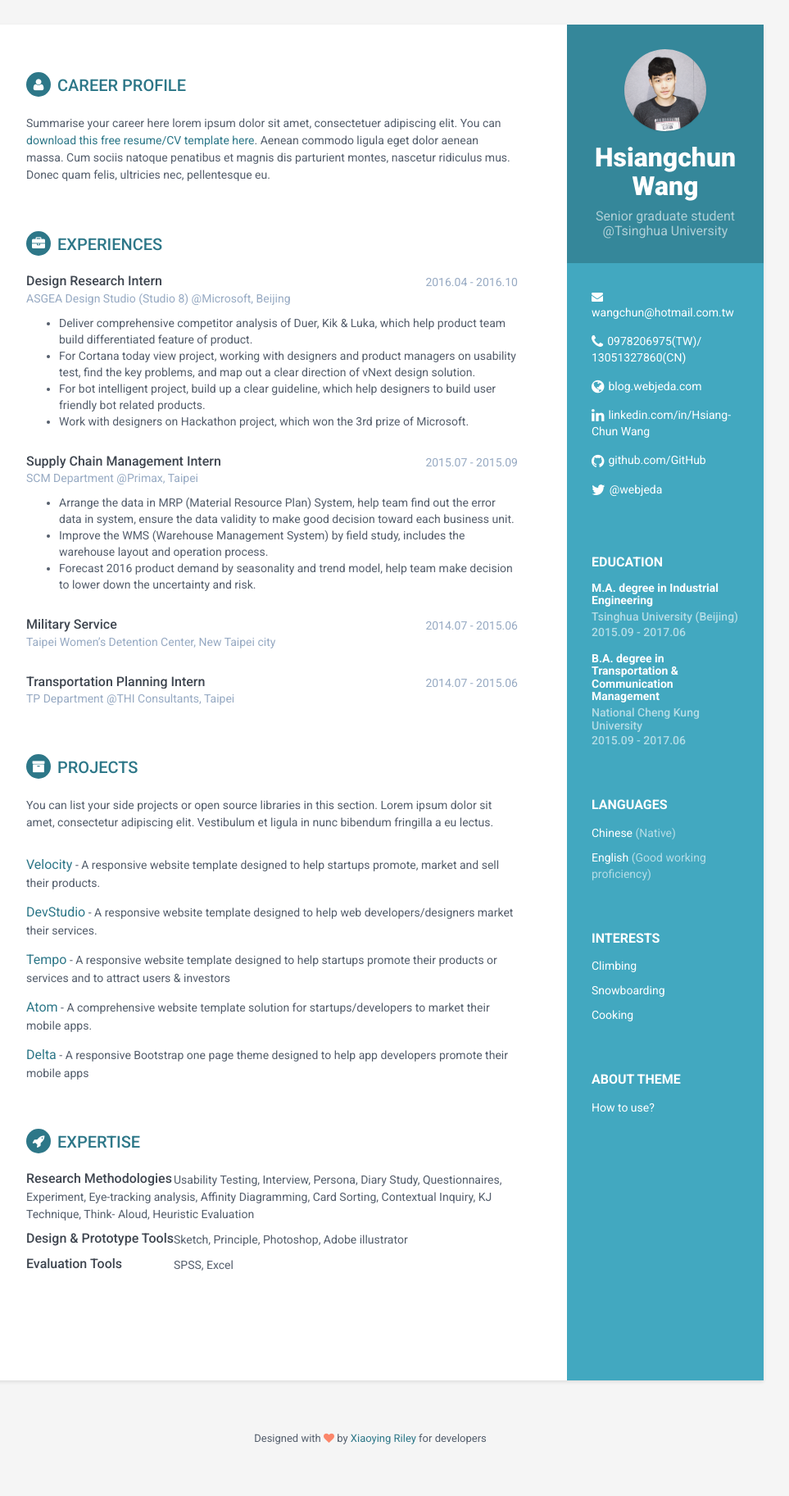
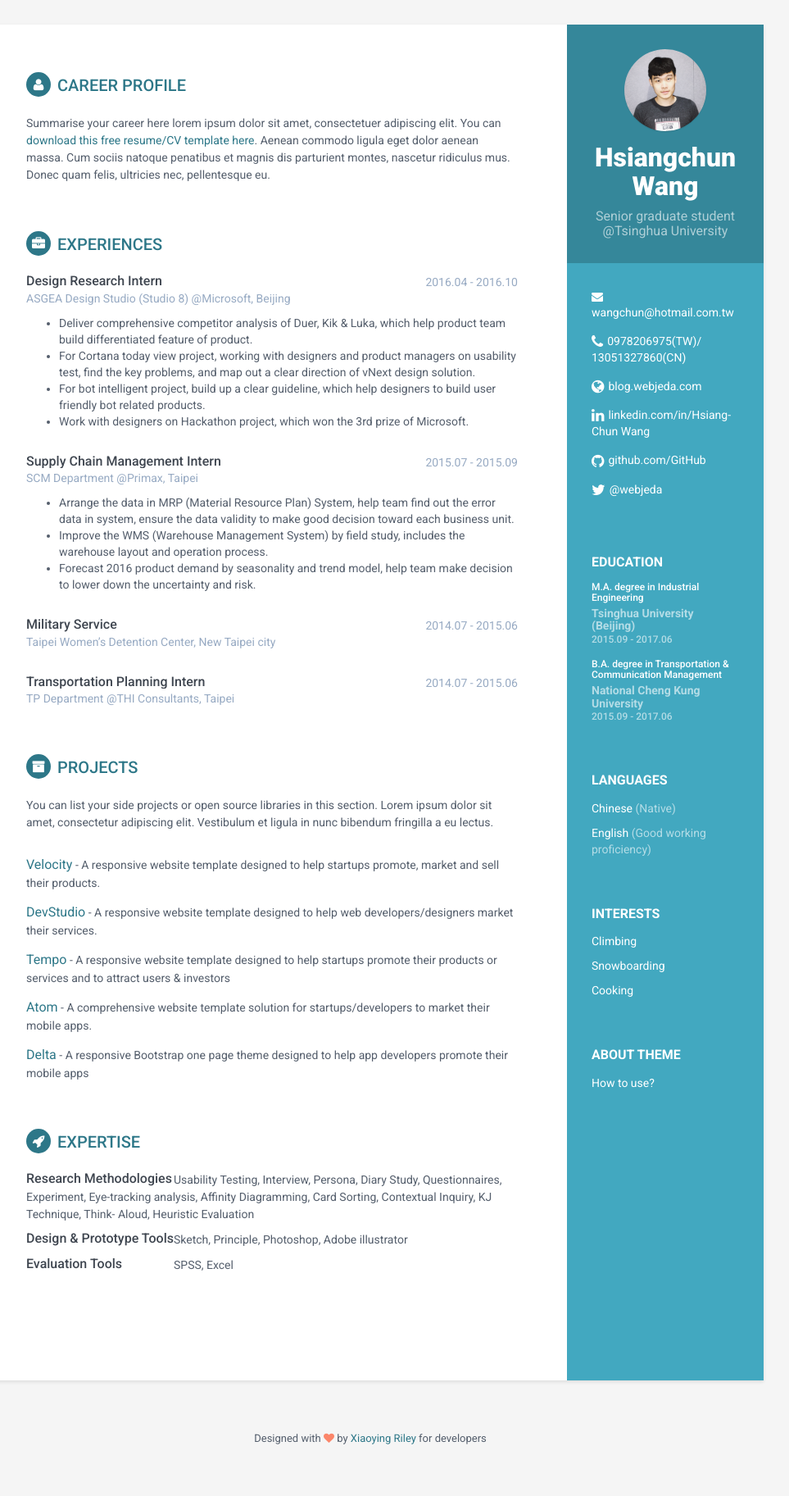
Before and after one commit to hsiangchunwang/hsiangchunwang.github.io, a Jekyll site: the page built from index.html, in a window 1280 px wide. Shown: the whole page at 82% size, without its empty margins (188-1151 px from the left). Built offline with Jekyll 4.4.1, drawn with Linux system fonts in a browser that asks for light colours.

Commit message:
Update styles.css

```diff
--- a/assets/css/styles.css
+++ b/assets/css/styles.css
@@ -110,7 +110,8 @@ p {
   margin-bottom: 15px;
 }
 .sidebar-wrapper .degree {
-  font-size: 14px;
+  font-size: 12px;
+  font-weight: 500;
   margin-top: 0;
   margin-bottom: 5px;
 }
@@ -122,13 +123,13 @@ p {
 }
 .sidebar-wrapper .education-container .meta {
   color: rgba(255, 255, 255, 0.6);
-  font-weight: 500;
   margin-bottom: 0px;
   margin-top: 0;
 }
 .sidebar-wrapper .education-container .time {
   color: rgba(255, 255, 255, 0.6);
   font-weight: 500;
+  font-size: 12px;
   margin-bottom: 0px;
 }
 .sidebar-wrapper .languages-container .lang-desc {
```
